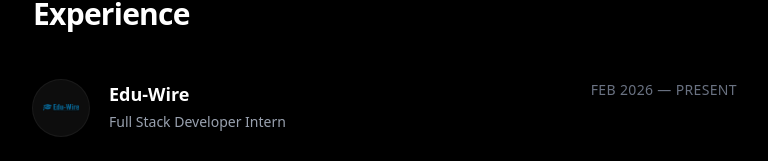
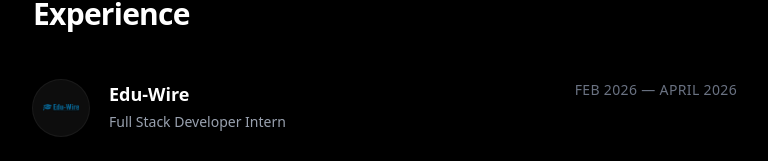
Before and after one commit to MadhurJ10/Portfolio, a React (Vite) app in the folder frontend/: page / in a window 1280 px wide. Shown: the part 639-800 px from the top of the page, without its empty margins (255-1023 px from the left). Built offline with nearby package versions, Linux system fonts and the light colour scheme.

Commit message:
experience changed

```diff
--- a/frontend/src/components/Experience.jsx
+++ b/frontend/src/components/Experience.jsx
@@ -37,7 +37,7 @@ const Experience = () => {
 
         {/* Date */}
         <p className="text-sm text-gray-500 tracking-wide">
-          FEB 2026 — PRESENT
+          FEB 2026 — APRIL 2026
         </p>
       </div>
 
```
